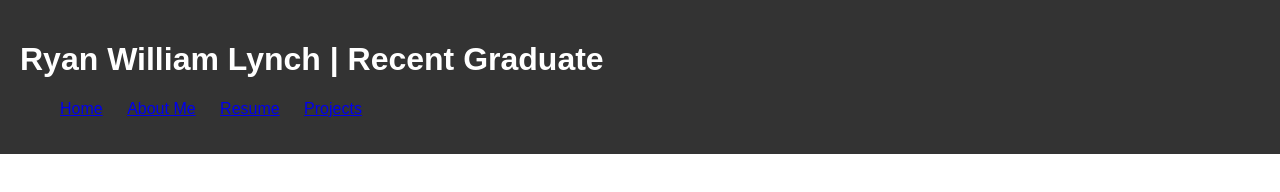
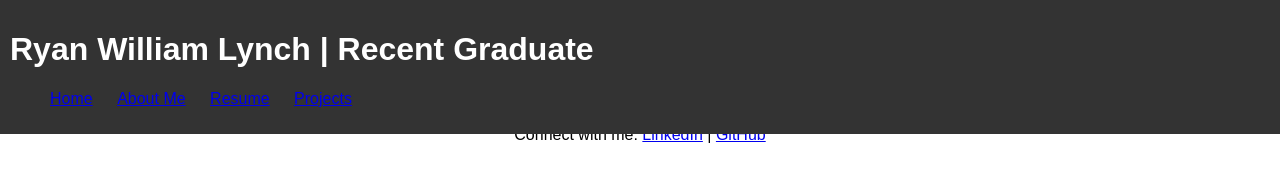
Before and after one commit to rwlynch2/rwlynch2.github.io, a plain HTML site: page index.html in a window 1280 px wide. Drawn offline with Linux system fonts and the light colour scheme.

Commit message:
changed header size

```diff
--- a/styles.css
+++ b/styles.css
@@ -7,7 +7,7 @@ body {
 header {
     background-color: #333; /* Background color */
     color: white; /* Text color */
-    padding: 20px; /* Padding for the header */
+    padding: 10px; /* Padding for the header */
     width: 100%; /* Full width */
     position: fixed; /* Fix position at the top */
     top: 0; /* Align to the top */
```
